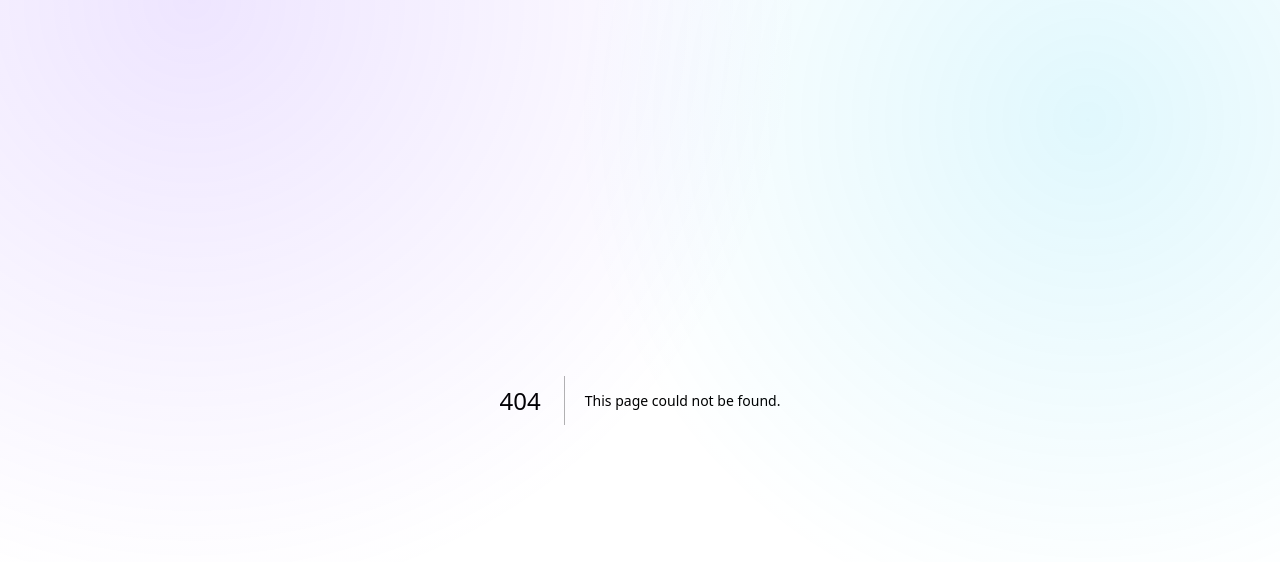
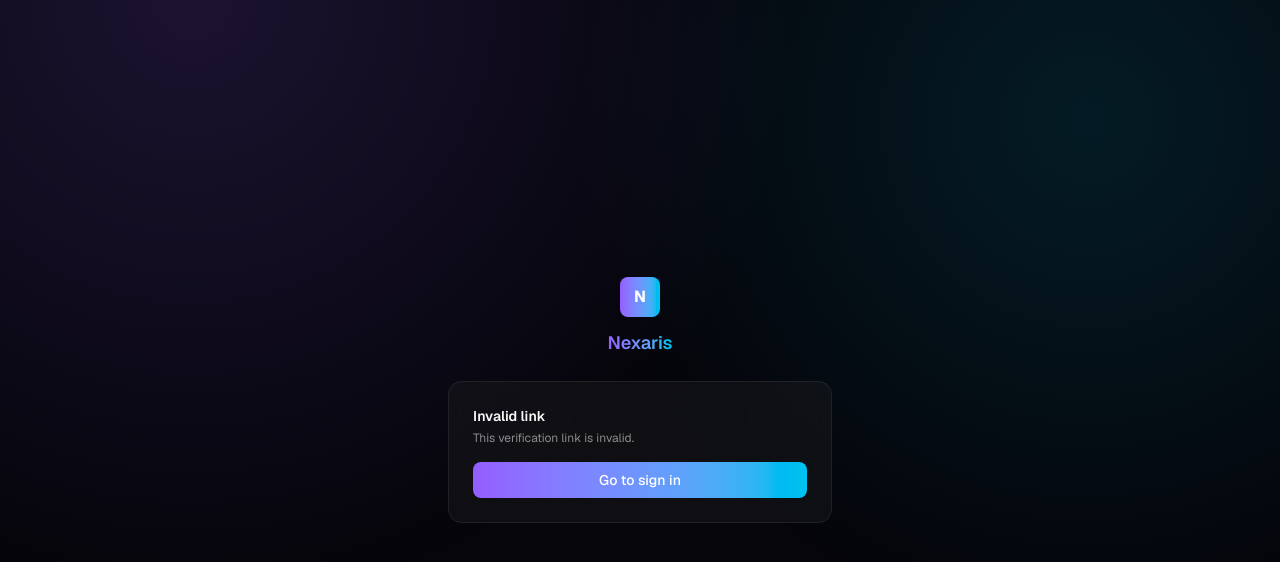
Before and after one commit to Hussein-Alassaad/SaaS-Multi, a Next.js app: page /verify-email in a window 1280 px wide. Before the commit this address had no page. Shown: the top 562 px of the page. Built offline with nearby package versions, Linux system fonts and the light colour scheme.

Commit message:
Add non-blocking email verification page

```diff
--- /dev/null
+++ b/src/app/verify-email/page.tsx
@@ -0,0 +1,69 @@
+import type { Metadata } from "next";
+import { db } from "@/lib/db";
+import { Card, CardHeader, CardTitle, CardDescription } from "@/components/ui/Card";
+
+export const metadata: Metadata = {
+  title: "Verify email — Nexaris",
+};
+
+export default async function VerifyEmailPage({
+  searchParams,
+}: {
+  searchParams: Promise<{ token?: string }>;
+}) {
+  const { token } = await searchParams;
+
+  let status: "success" | "expired" | "invalid" = "invalid";
+  let loginPath = "/login";
+
+  if (token) {
+    const user = await db.user.findUnique({ where: { verificationToken: token } });
+    if (user) {
+      loginPath = user.scope === "TENANT" ? "/agency-login" : "/login";
+      if (user.verificationExpiresAt && user.verificationExpiresAt > new Date()) {
+        await db.user.update({
+          where: { id: user.id },
+          data: { verifiedAt: new Date(), verificationToken: null, verificationExpiresAt: null },
+        });
+        status = "success";
+      } else {
+        status = "expired";
+      }
+    }
+  }
+
+  return (
+    <div className="relative z-10 flex min-h-screen items-center justify-center px-4">
+      <div className="w-full max-w-sm">
+        <div className="mb-6 flex flex-col items-center text-center">
+          <div className="flex h-10 w-10 items-center justify-center rounded-lg bg-accent-gradient text-base font-bold text-white">
+            N
+          </div>
+          <h1 className="mt-3 text-lg font-semibold text-gradient">Nexaris</h1>
+        </div>
+
+        <Card padding="lg" hover={false}>
+          <CardHeader className="mb-4 block">
+            <CardTitle>
+              {status === "success" ? "Email verified" : status === "expired" ? "Link expired" : "Invalid link"}
+            </CardTitle>
+            <CardDescription>
+              {status === "success"
+                ? "Your email address has been confirmed."
+                : status === "expired"
+                  ? "This verification link has expired."
+                  : "This verification link is invalid."}
+            </CardDescription>
+          </CardHeader>
+
+          <a
+            href={loginPath}
+            className="block w-full rounded-lg bg-accent-gradient px-4 py-2 text-center text-sm font-medium text-white hover:brightness-110"
+          >
+            Go to sign in
+          </a>
+        </Card>
+      </div>
+    </div>
+  );
+}
```
